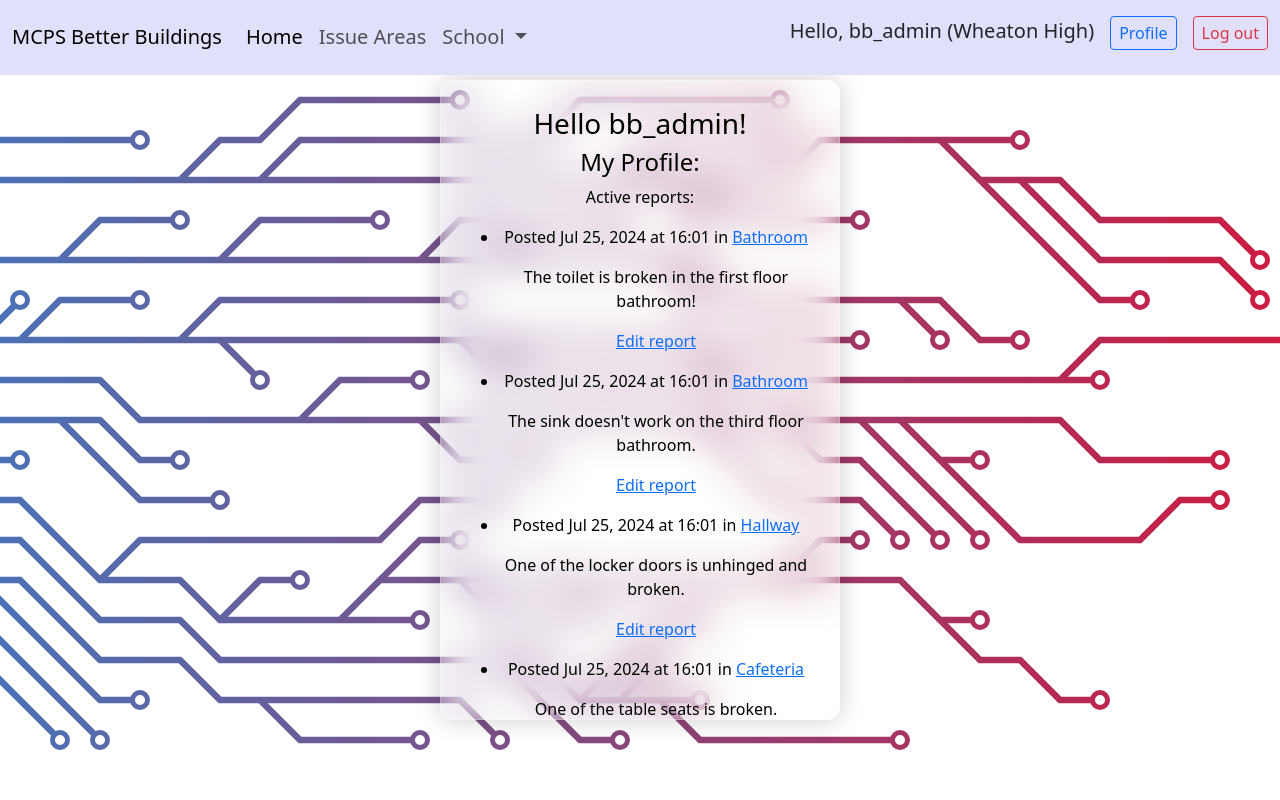
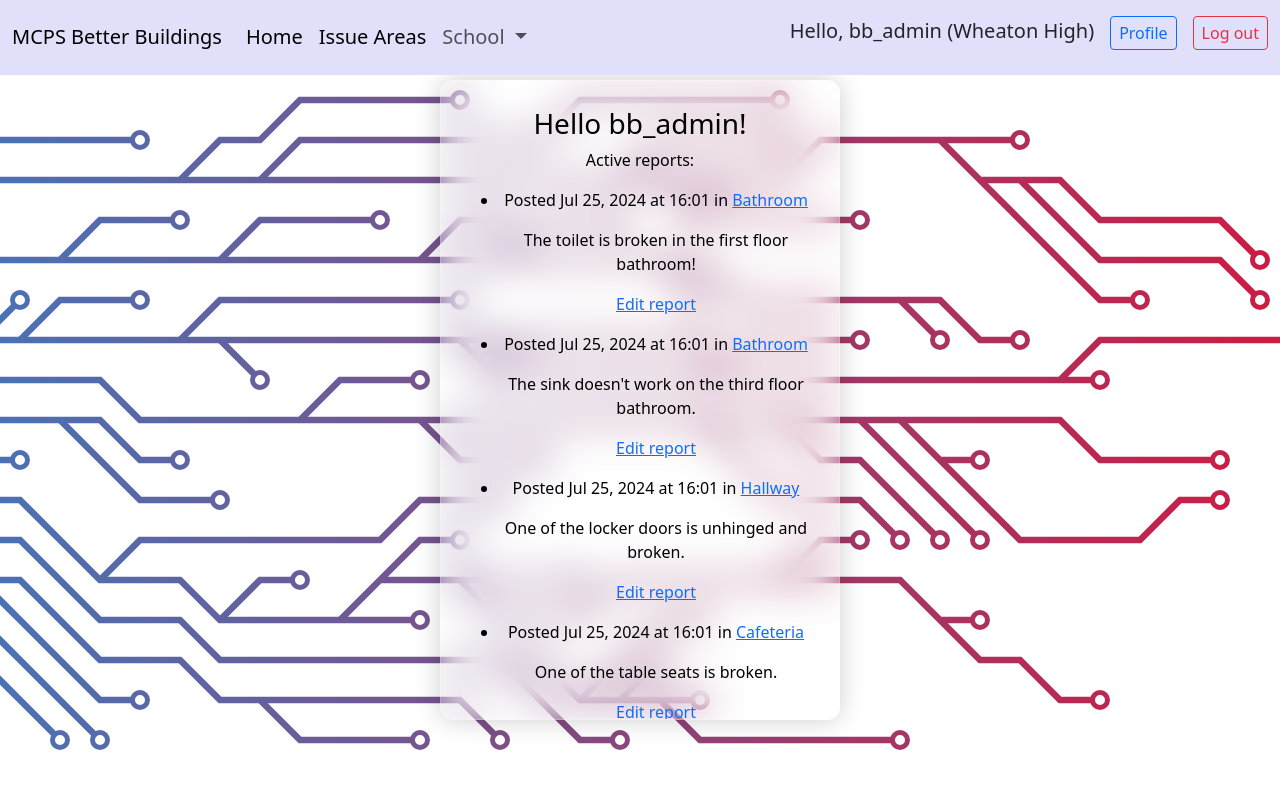
Before and after one commit to Scorchify/Better-Buildings, a Django app: page /accounts/profile/ in a window 1280 px wide. Run offline with Django 5.2, Linux system fonts and the light colour scheme; a user stored in the database is signed in; data comes from the database, SQL or seed files in the repository; both versions use the stored data as it was after the commit; some libraries are stand-ins or nearby versions.

Commit message:
small commit - a few style changes

```diff
--- a/accounts/templates/accounts/profile.html
+++ b/accounts/templates/accounts/profile.html
@@ -3,8 +3,6 @@
 {% block content %}
 
   <h3>Hello {{ username }}!</h3>
-
-  <h4>My Profile:</h4>
 
   <p>Active reports:</p>
   <ul>
@@ -20,10 +18,8 @@
 
       </li>
     {% empty %}
-      <p>Looks like you haven't made any reports to this area yet.</p>
+      <p>Looks like you don't have any active reports!</p>
     {% endfor %}
   </ul>
 
-  <hr/>
-
 {% endblock content %}
--- a/better_buildings/templates/better_buildings/base.html
+++ b/better_buildings/templates/better_buildings/base.html
@@ -24,7 +24,7 @@
               <a class="nav-link active fs-5" aria-current="page" href="{% url 'better_buildings:index' %}">Home</a>
             </li>
             <li class="nav-item">
-              <a class="nav-link fs-5" href="{% url 'better_buildings:areas' %}">Issue Areas</a>
+              <a class="nav-link active fs-5" href="{% url 'better_buildings:areas' %}">Issue Areas</a>
             </li>
             {% if user.is_authenticated and user.username == "bb_admin" %}
               <li class="nav-item dropdown">
```
Also changed, not shown: db.sqlite3.
